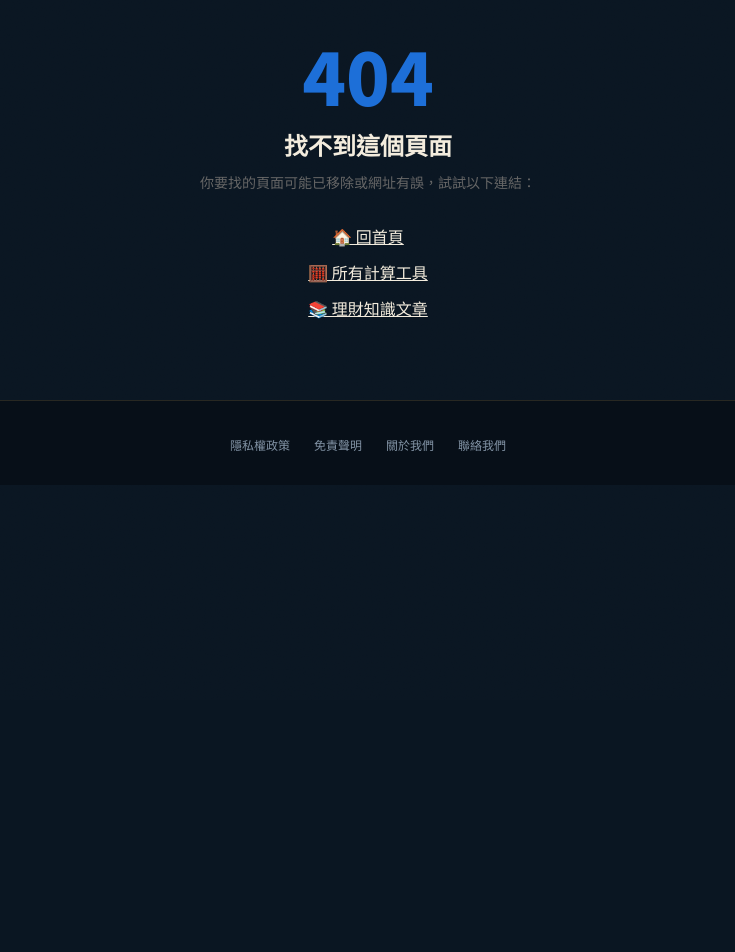
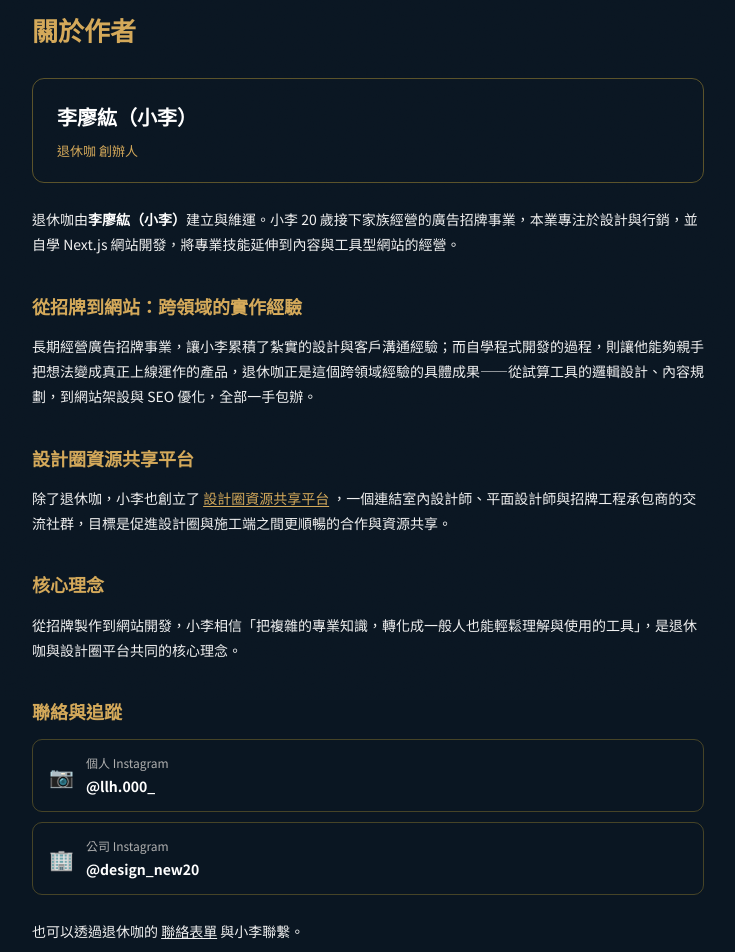
Before and after one commit to kevin806161-stack/retirement-planner, a Next.js app: page /author in a window 1280 px wide. Before the commit this address had no page. Shown: the part 100-1052 px from the top of the page, without its empty margins (272-1007 px from the left). Before the commit the page ends 800 px from the top, so only its background shows below. Built offline with nearby package versions, Linux system fonts and the light colour scheme.

Commit message:
Add files via upload

```diff
--- /dev/null
+++ b/pages/author.js
@@ -0,0 +1,184 @@
+import Head from "next/head";
+import Link from "next/link";
+
+export default function Author() {
+  return (
+    <>
+      <Head>
+        <title>關於作者 | 退休咖</title>
+        <meta name="description" content="退休咖由李廖紘（小李）建立與維運，本業經營家族廣告招牌事業，並自學網站開發，致力於把複雜的專業知識轉化成易懂的工具。" />
+        <link rel="canonical" href="https://www.retirementplantw.com/author" />
+        <meta property="og:title" content="關於作者 | 退休咖" />
+        <meta property="og:description" content="退休咖由李廖紘（小李）建立與維運，本業經營家族廣告招牌事業，並自學網站開發。" />
+        <meta property="og:url" content="https://www.retirementplantw.com/author" />
+        <meta property="og:type" content="profile" />
+      </Head>
+
+      <nav className="nav">
+        <Link href="/" className="nav-logo" style={{ textDecoration: "none" }}>
+          退休咖
+        </Link>
+        <div className="nav-links">
+          <Link href="/#calc">試算工具</Link>
+          <Link href="/articles">理財知識</Link>
+          <Link href="/about">關於我們</Link>
+          <Link href="/author">關於作者</Link>
+        </div>
+      </nav>
+
+      <div className="legal-page">
+        <h1>關於作者</h1>
+
+        <div className="author-card">
+          <div className="author-name">李廖紘（小李）</div>
+          <div className="author-title">退休咖 創辦人</div>
+        </div>
+
+        <p>
+          退休咖由<strong>李廖紘（小李）</strong>建立與維運。小李 20 歲接下家族經營的廣告招牌事業，本業專注於設計與行銷，並自學 Next.js 網站開發，將專業技能延伸到內容與工具型網站的經營。
+        </p>
+
+        <h2>從招牌到網站：跨領域的實作經驗</h2>
+        <p>
+          長期經營廣告招牌事業，讓小李累積了紮實的設計與客戶溝通經驗；而自學程式開發的過程，則讓他能夠親手把想法變成真正上線運作的產品，退休咖正是這個跨領域經驗的具體成果——從試算工具的邏輯設計、內容規劃，到網站架設與 SEO 優化，全部一手包辦。
+        </p>
+
+        <h2>設計圈資源共享平台</h2>
+        <p>
+          除了退休咖，小李也創立了
+          {" "}<a href="https://line.me/ti/g2/1AeW7b9R7_rxo7Y2wSCFMG0b7UnDl5FJwQ9_2g?utm_source=invitation&utm_medium=link_copy&utm_campaign=default" className="highlight-link" target="_blank" rel="noopener noreferrer">設計圈資源共享平台</a>{" "}
+          ，一個連結室內設計師、平面設計師與招牌工程承包商的交流社群，目標是促進設計圈與施工端之間更順暢的合作與資源共享。
+        </p>
+
+        <h2>核心理念</h2>
+        <p>
+          從招牌製作到網站開發，小李相信「把複雜的專業知識，轉化成一般人也能輕鬆理解與使用的工具」，是退休咖與設計圈平台共同的核心理念。
+        </p>
+
+        <h2>聯絡與追蹤</h2>
+        <div className="social-links">
+          <a
+            href="https://www.instagram.com/llh.000_/"
+            target="_blank"
+            rel="noopener noreferrer"
+            className="social-link"
+          >
+            <span className="social-icon">📷</span>
+            <span>
+              <span className="social-label">個人 Instagram</span>
+              <span className="social-handle">@llh.000_</span>
+            </span>
+          </a>
+          <a
+            href="https://www.instagram.com/design_new20/"
+            target="_blank"
+            rel="noopener noreferrer"
+            className="social-link"
+          >
+            <span className="social-icon">🏢</span>
+            <span>
+              <span className="social-label">公司 Instagram</span>
+              <span className="social-handle">@design_new20</span>
+            </span>
+          </a>
+        </div>
+
+        <p style={{ marginTop: "24px" }}>
+          也可以透過退休咖的{" "}<Link href="/contact" className="highlight-link">聯絡表單</Link>{" "}與小李聯繫。
+        </p>
+      </div>
+
+      <footer className="site-footer">
+        <a href="/privacy-policy">隱私權政策</a>
+        <a href="/disclaimer">免責聲明</a>
+        <a href="/about">關於我們</a>
+        <a href="/author">關於作者</a>
+      </footer>
+
+      <style jsx>{`
+        .legal-page {
+          max-width: 720px;
+          margin: 0 auto;
+          padding: 48px 24px 80px;
+          line-height: 1.8;
+          color: #f0f0f0;
+        }
+        h1 {
+          font-size: 26px;
+          font-weight: 700;
+          margin-bottom: 24px;
+          color: #d4a95a;
+        }
+        h2 {
+          font-size: 18px;
+          font-weight: 600;
+          margin-top: 32px;
+          margin-bottom: 12px;
+          color: #d4a95a;
+        }
+        p {
+          font-size: 14px;
+          color: #f0f0f0;
+          margin-bottom: 12px;
+        }
+        p strong {
+          color: #ffffff;
+          font-weight: 700;
+        }
+        .highlight-link {
+          color: #d4a95a;
+          text-decoration: underline;
+          text-underline-offset: 2px;
+        }
+        .author-card {
+          border: 1px solid rgba(212, 175, 55, 0.4);
+          border-radius: 12px;
+          padding: 20px 24px;
+          margin-bottom: 24px;
+        }
+        .author-name {
+          font-size: 20px;
+          font-weight: 700;
+          color: #ffffff;
+          margin-bottom: 4px;
+        }
+        .author-title {
+          font-size: 13px;
+          color: #d4a95a;
+        }
+        .social-links {
+          display: flex;
+          flex-direction: column;
+          gap: 10px;
+        }
+        .social-link {
+          display: flex;
+          align-items: center;
+          gap: 12px;
+          border: 1px solid rgba(212, 175, 55, 0.3);
+          border-radius: 10px;
+          padding: 12px 16px;
+          text-decoration: none;
+          transition: border-color 0.2s;
+        }
+        .social-link:hover {
+          border-color: #d4a95a;
+        }
+        .social-icon {
+          font-size: 20px;
+        }
+        .social-label {
+          display: block;
+          font-size: 12px;
+          color: #b0b0b0;
+        }
+        .social-handle {
+          display: block;
+          font-size: 14px;
+          color: #ffffff;
+          font-weight: 600;
+        }
+      `}</style>
+    </>
+  );
+}
```
Also changed, not shown: pages/about.js (+7 -12 lines).
